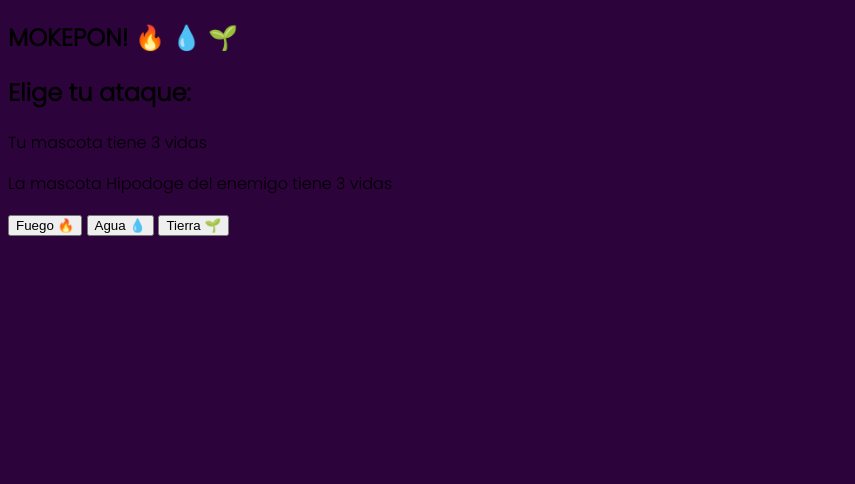
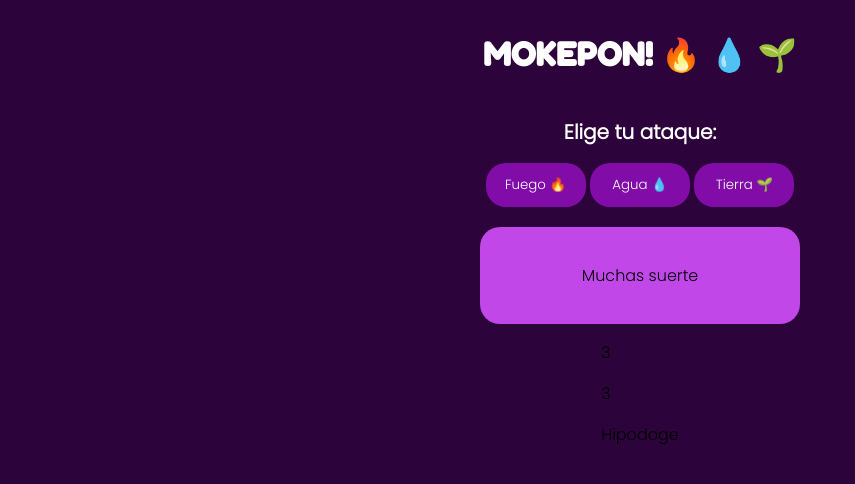
Before and after one commit to japago25/mokepon, a plain HTML site: page mokepon.html in a window 1280 px wide. Both pictures are taken after a click on the button "Seleccionar". Shown: the whole page, without its empty margins (0-855 px from the left). Drawn offline with Linux system fonts and the light colour scheme.

Commit message:
Se empieza a organizar la ultima parte del juego en donde se pueden visualizar los ataques y las vidas de una forma visualmente agradable

```diff
--- a/js/mokepon.js
+++ b/js/mokepon.js
@@ -30,7 +30,7 @@ function seleccionarMascotaJugador() {
     sectionSeleccionarMascota.style.display = 'none'
 
     let sectionSeleccionarAtaque = document.getElementById('seleccionar-ataque')
-    sectionSeleccionarAtaque.style.display = 'block'
+    sectionSeleccionarAtaque.style.display = 'flex'
 
     let inputHipodoge = document.getElementById('hipodoge')
     let inputCapipepo = document.getElementById('capipepo')
@@ -130,21 +130,25 @@ function revisarVidas() {
 }
 
 function crearMensaje(resultado) {
-    let sectionMensajes = document.getElementById('mensajes')
-    let parrafo = document.createElement('p')
+    let sectionMensajes = document.getElementById('resultado')
+    let ataquesDelJugador = document.getElementById('ataques-del-jugador')
+    let ataquesDelEnemigo = document.getElementById('ataques-del-enemigo')
 
-    parrafo.innerHTML = 'Tu mascota atacó con ' + ataqueJugador + ', las mascota del enemigo atacó con ' + ataqueEnemigo + ' - ' + resultado
+    let nuevoAtaqueDelJugador = document.createElement('p')
+    let nuevoAtaqueDelEnemigo = document.createElement('p')
 
-    sectionMensajes.appendChild(parrafo)
+    sectionMensajes.innerHTML = resultado
+    nuevoAtaqueDelJugador.innerHTML = ataqueJugador
+    nuevoAtaqueDelEnemigo.innerHTML = ataqueEnemigo
+
+    ataquesDelJugador.appendChild(nuevoAtaqueDelJugador)
+    ataquesDelEnemigo.appendChild(nuevoAtaqueDelEnemigo)
 }
 
 function crearMensajeFinal(resultadoFinal) {
-    let sectionMensajes = document.getElementById('mensajes')
-    let parrafo = document.createElement('p')
+    let sectionMensajes = document.getElementById('resultado')
 
-    parrafo.innerHTML = resultadoFinal
-
-    sectionMensajes.appendChild(parrafo)
+    sectionMensajes.innerHTML = resultadoFinal
 
     let botonFuego = document.getElementById('boton-fuego')
     botonFuego.disabled = true
--- a/mokepon.html
+++ b/mokepon.html
@@ -41,26 +41,38 @@
     </section>
 
     <section id="seleccionar-ataque">
-            <h1 > MOKEPON! 🔥 💧 🌱</h1>
+        <h1 class="titulo"> MOKEPON! 🔥 💧 🌱</h1>
 
-            <h2>Elige tu ataque:</h2>
+        <h2 class="subtitulo">Elige tu ataque:</h2>
 
-            <p>Tu mascota <span id="mascota-jugador"></span> tiene <span id="vidas-jugador">3</span> vidas</p>
+        <div>
+            <button id="boton-fuego" class="boton-de-ataque">Fuego 🔥</button>
+            <button id="boton-agua" class="boton-de-ataque">Agua 💧</button>
+            <button id="boton-tierra" class="boton-de-ataque">Tierra 🌱</button>
+        </div>
 
-            <p>La mascota <span id="mascota-enemigo"></span> del enemigo tiene <span id="vidas-enemigo">3</span> vidas</p>
-
-            <p>
-                <button id="boton-fuego">Fuego 🔥</button>
-                <button id="boton-agua">Agua 💧</button>
-                <button id="boton-tierra">Tierra 🌱</button>
-            </p>
-        </section>
-
-        <section id="mensajes">
-        </section>
+        <div id="mensajes">
+            <p id="resultado">Muchas suerte</p>
 
             <section id="reiniciar">
                 <button id="boton-reiniciar">Reiniciar</button>
+            </section>
+        </div>
+
+        <div>
+            <div>
+                <p id="vidas-jugador">3</p>
+                <p id="mascota-jugador"></p>
+                <div id="ataques-del-jugador"></div>
+            </div>
+
+            <div>
+                <p id="vidas-enemigo">3</p>
+                <p id="mascota-enemigo"></p>
+                <div id="ataques-del-enemigo"></div>
+            </div>
+        </div>
+
     </section>
 
 </body>
--- a/styles.css
+++ b/styles.css
@@ -59,3 +59,38 @@ body {
 input {
     display: none;
 }
+
+#seleccionar-ataque{
+    flex-direction: column;
+    align-items: center;
+}
+
+.boton-de-ataque{
+    background-color: #810CA8;
+    padding: 10px;
+    box-sizing: border-box;
+    border-radius: 20px;
+    border-color: transparent;
+    width: 100px;
+    color: white;
+    font-family: 'Poppins', sans-serif;
+}
+
+#mensajes{
+    width: 280px;
+    background: #C147E9;
+    padding: 20px;
+    margin-top: 20px;
+    border-radius: 20px;
+    display: flex;
+    align-items: center;
+    flex-direction: column;
+}
+
+#boton-reiniciar{
+    border: none;
+    color: #810CA8;
+    background-color: #C147E9;
+    font-family: 'Poppins', sans-serif;
+    border-radius: 20px;
+}
```
Lines whose indentation alone changed are shown as unchanged.
